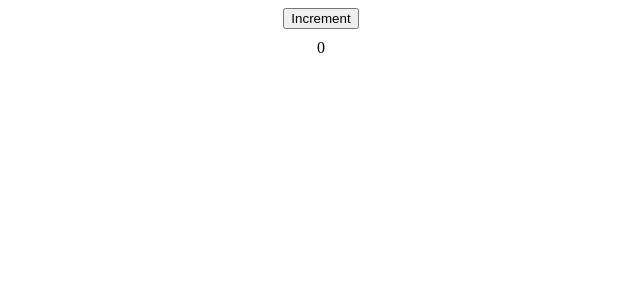
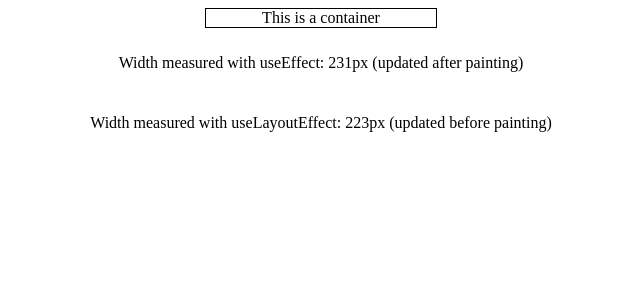
Before and after one commit to mmal3k/ReactHooks, a React (Vite) app: page /layouteffect in a window 1280 px wide. Shown: the top 300 px of the page, without its empty margins (319-959 px from the left). Built offline with nearby package versions, Linux system fonts and the light colour scheme.

Commit message:
add state and effect code

```diff
--- a/src/Effect/index.jsx
+++ b/src/Effect/index.jsx
@@ -1,10 +1,20 @@
-import React from 'react'
-import "./index.css"
+import React, { useEffect, useState } from "react";
+import "./index.css";
 
 const Effect = () => {
+  const [count, setCount] = useState(0);
+
+  useEffect(() => {
+    console.log("Effect triggered!");
+  }, []);
+
   return (
-    <div>Effect</div>
-  )
-}
+    <div>
+      <h2>Effect Component</h2>
+      <p>Count: {count}</p>
+      <button onClick={() => setCount(count + 1)}>Increment Count</button>
+    </div>
+  );
+};
 
-export default Effect
+export default Effect;
--- a/src/LayoutEffect/index.jsx
+++ b/src/LayoutEffect/index.jsx
@@ -2,16 +2,42 @@ import React, { useEffect, useLayoutEffect, useState } from "react";
 import "./index.css";
 
 const LayoutEffect = () => {
-  const [count, setCount] = useState(0);
+  const [useEffectWidth, setUseEffectWidth] = useState(0);
+  const [useLayoutEffectWidth, setUseLayoutEffectWidth] = useState(0);
 
+  // useEffect runs asynchronously after the browser has painted
+  useEffect(() => {
+    // Simulate a delay to mimic an asynchronous operation
+    const timeout = setTimeout(() => {
+      // Measure the width of the element
+      const elementWidth = document.getElementById("container").clientWidth;
+      setUseEffectWidth(elementWidth);
+    }, 2000); // 2 seconds delay
+
+    // Cleanup function
+    return () => clearTimeout(timeout);
+  }, []); // empty dependency array means it only runs once after initial render
+
+  // useLayoutEffect runs synchronously after all DOM mutations
   useLayoutEffect(() => {
-    console.log(count);
-  }, [count]);
+    // Measure the width of the element
+    const elementWidth = document.getElementById("container").clientWidth;
+    setUseLayoutEffectWidth(elementWidth);
+  }, []); // empty dependency array means it only runs once after initial render
 
   return (
     <div>
-      <button onClick={() => setCount((c) => c + 1)}>Increment</button>
-      <div>{count}</div>
+      <div id="container" style={{ width: "50%", border: "1px solid black" }}>
+        This is a container
+      </div>
+      <p>
+        Width measured with useEffect: {useEffectWidth}px (updated after
+        painting)
+      </p>
+      <p>
+        Width measured with useLayoutEffect: {useLayoutEffectWidth}px (updated
+        before painting)
+      </p>
     </div>
   );
 };
--- a/src/State/index.jsx
+++ b/src/State/index.jsx
@@ -1,10 +1,20 @@
-import React from 'react'
-import "./index.css"
+import React, { useState } from "react";
+import "./index.css";
 
 const State = () => {
+  // Define a state variable 'count' and a function 'setCount' to update it
+  const [count, setCount] = useState(0);
+  console.log("render");
   return (
-    <div>State</div>
-  )
-}
+    <div>
+      <h2>Counter</h2>
+      <p>You clicked {count} times</p>
+      {/* Button to increment the count */}
+      <button onClick={() => setCount((prevCount) => prevCount + 1)}>
+        Click me
+      </button>
+    </div>
+  );
+};
 
-export default State
+export default State;
```
